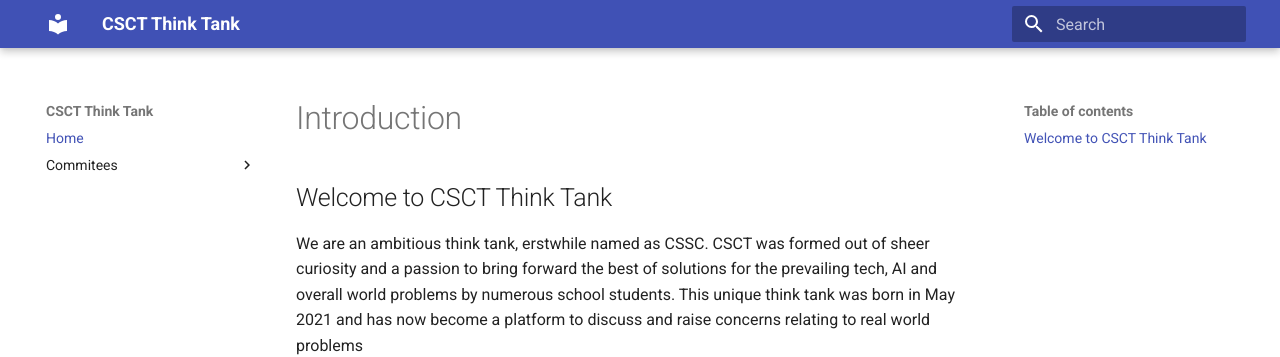
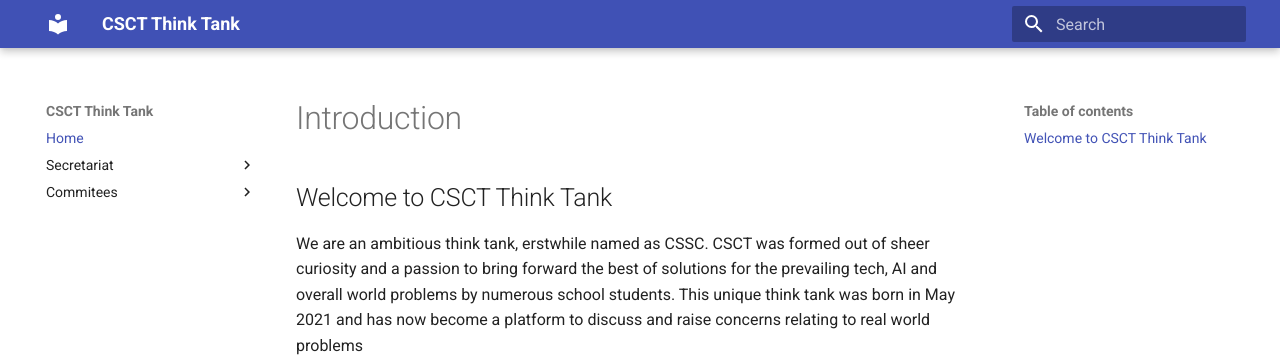
Before and after one commit to surajkr1/CSCT, an MkDocs documentation site: the page built from docs/index.md, in a window 1280 px wide. Shown: the top 357 px of the page. Built offline with MkDocs 1.6.1 and Material for MkDocs 9.7.7, drawn with Linux system fonts in a browser that asks for light colours.

Commit message:
Hope everything goes fine

```diff
--- a/mkdocs.yml
+++ b/mkdocs.yml
@@ -3,6 +3,8 @@ theme:
   name: material
 nav:
   - Home : 'index.md'
+  - Secretariat:
+    - General Seceratary: './Secretariat/general-secreatary'
   - Commitees :
     - AI Committee : './committees/AI.md'
     - Game Development Committee : './committees/Game-dev.md'
```
